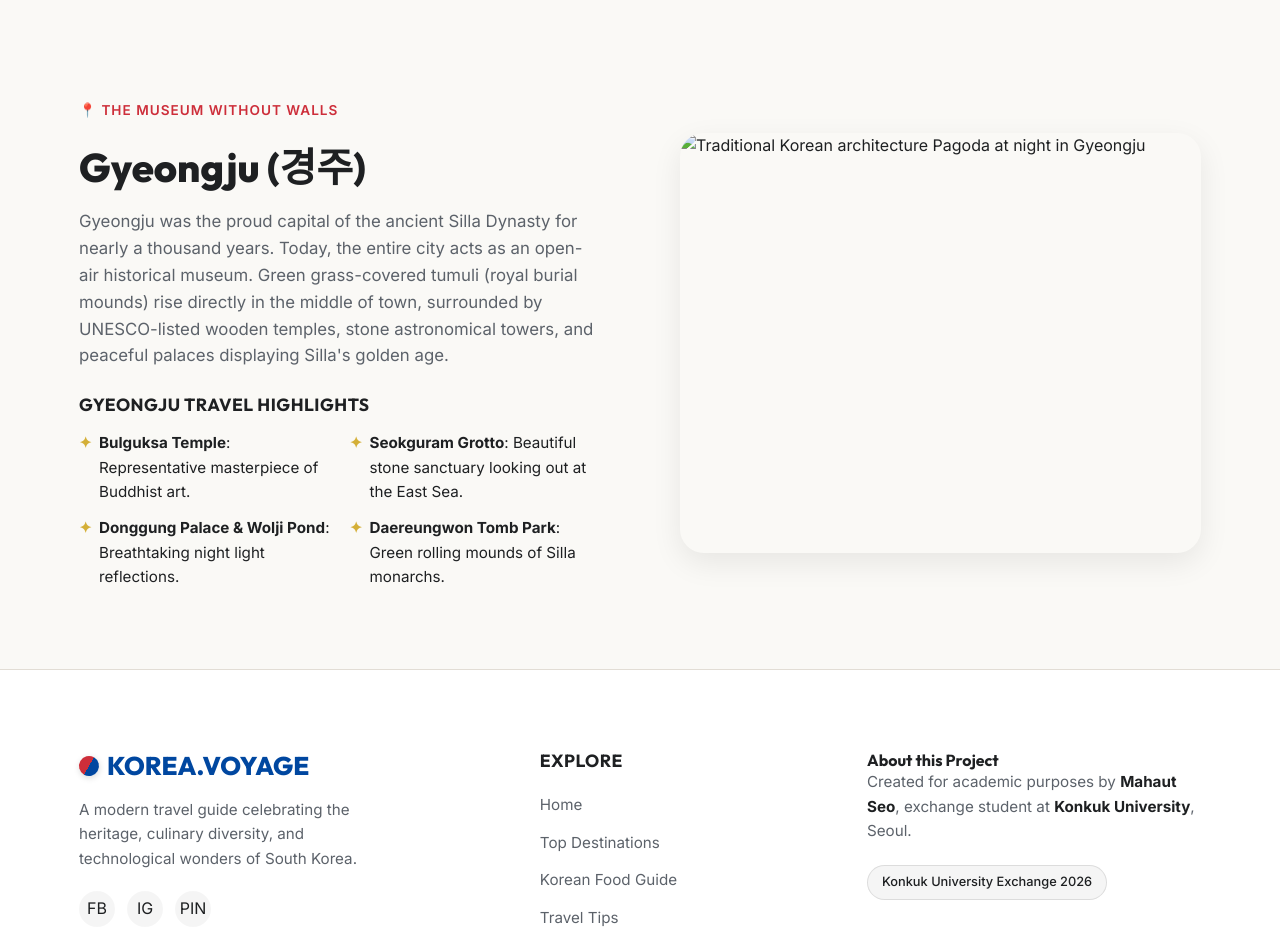
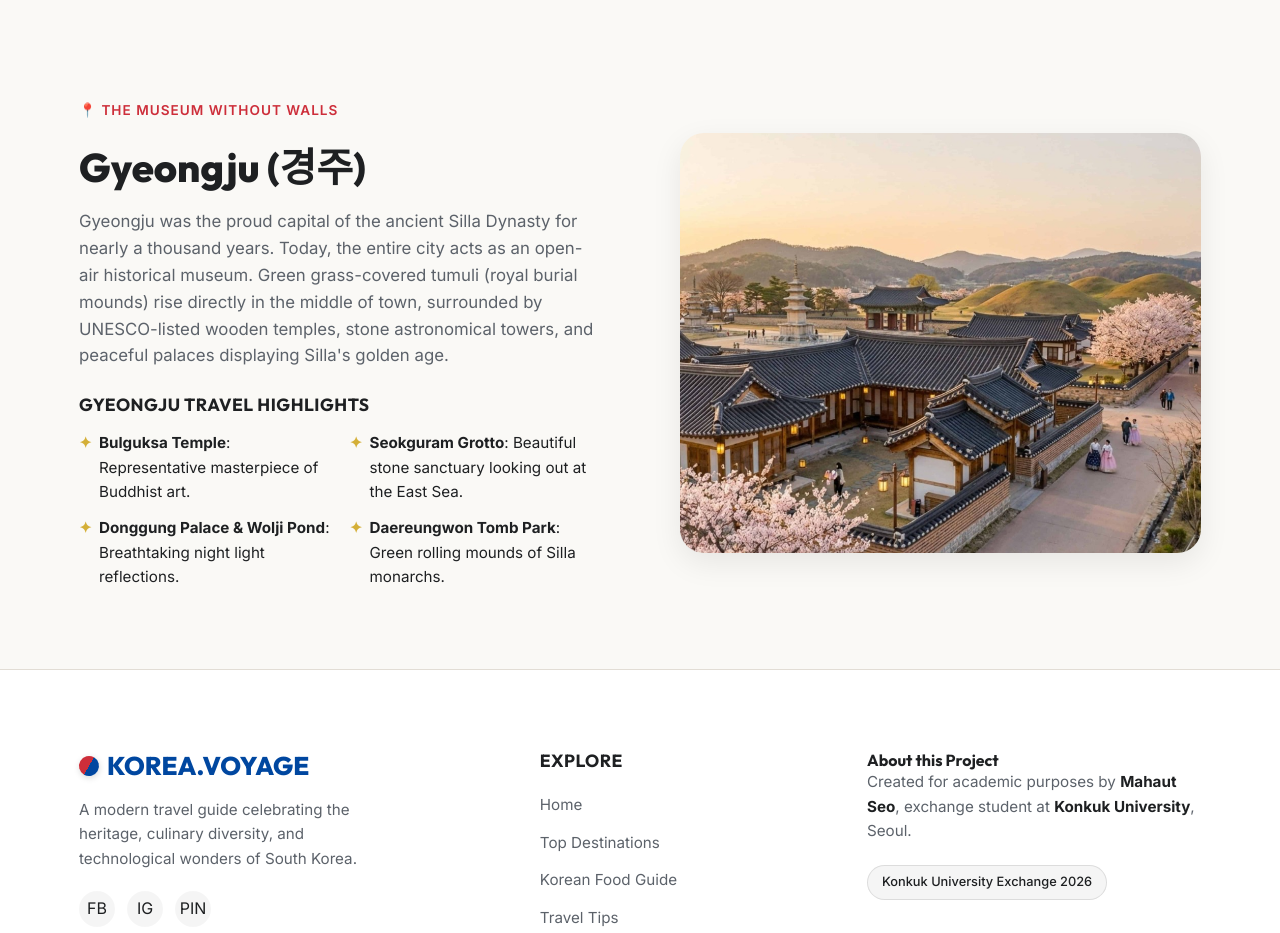
Before and after one commit to seomahaut/seomahaut.github.io, a plain HTML site: page destinations.html in a window 1280 px wide. Shown: the part 2166-3099 px from the top of the page. Drawn offline with Linux system fonts and the light colour scheme; files whose address does not match are found by name.

Commit message:
Update destinations.html

```diff
--- a/destinations.html
+++ b/destinations.html
@@ -112,7 +112,7 @@
       <!-- Destination 4: Gyeongju -->
       <div class="destination-row">
         <div class="destination-img-container reveal">
-          <img src="assets/images/gyeongju.jpg" alt="Traditional Korean architecture Pagoda at night in Gyeongju">
+          <img src="gyeongju.jpg" alt="Traditional Korean architecture Pagoda at night in Gyeongju">
         </div>
         <div class="destination-content reveal reveal-delay-1">
           <div class="destination-location">📍 The Museum Without Walls</div>
```
